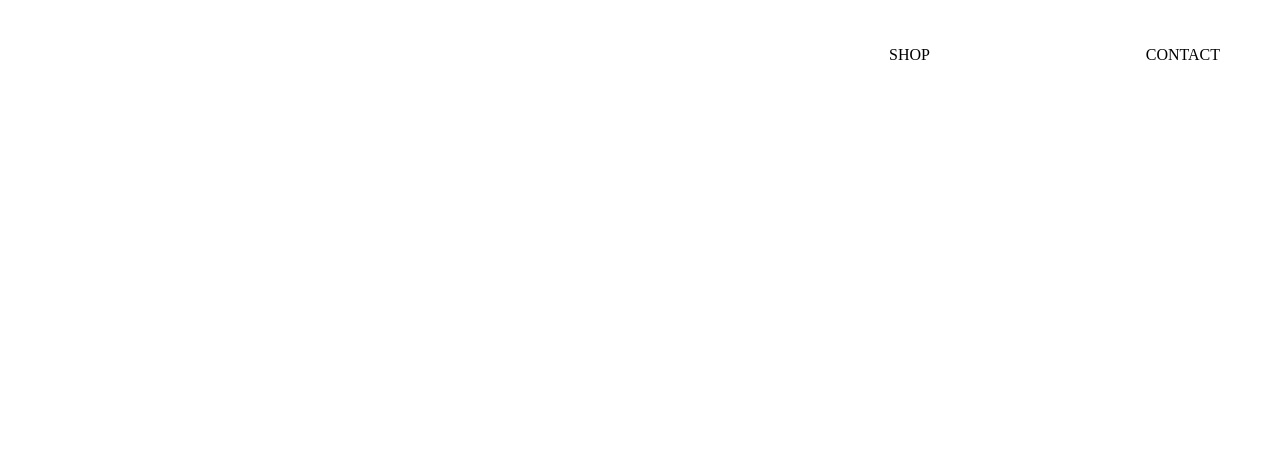
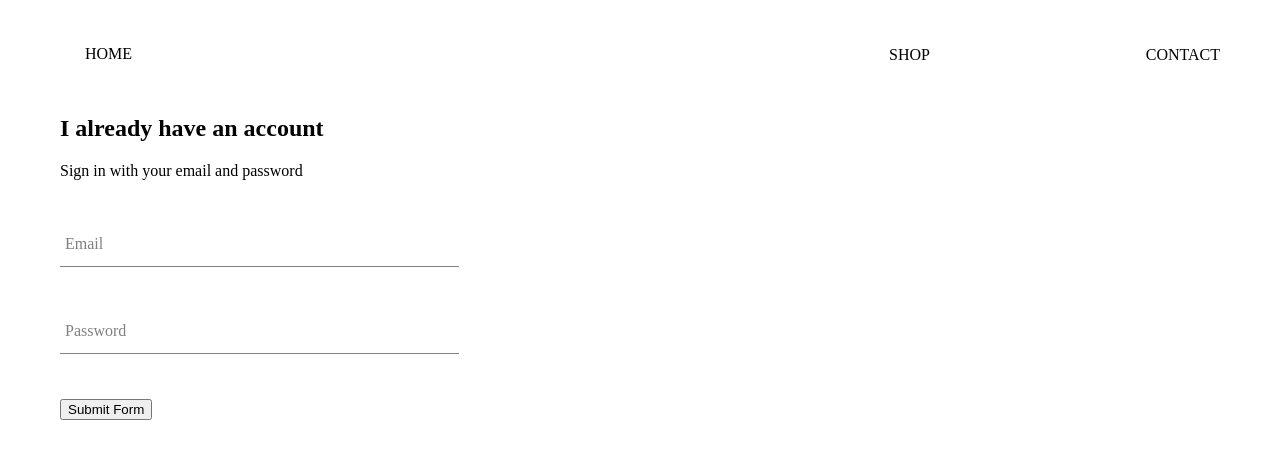
Before and after one commit to akslucky619/crown-clothing, a React (Create React App) app: page /signin in a window 1280 px wide. Shown: the top 458 px of the page. Built offline with nearby package versions, Linux system fonts and the light colour scheme.

Commit message:
add form component

```diff
--- a/src/App.js
+++ b/src/App.js
@@ -3,7 +3,8 @@ import { Switch, Route } from "react-router-dom";
 import "./App.css";
 import HomePage from "../src/pages/homepage/homepage.component";
 import ShopPage from "./pages/shop/shop.component";
-import Header from './components/header/header.component'
+import Header from "./components/header/header.component";
+import SignInAndSignUpPage from './pages/sign-in-and-sign-up/sign-in-and-sign-up'
 
 
 function App() {
@@ -13,6 +14,7 @@ function App() {
       <Switch>
         <Route exact path="/" component={HomePage} />
         <Route path="/shop" component={ShopPage} />
+        <Route path="/signin" component={SignInAndSignUpPage} />
       </Switch>
     </div>
   );
--- /dev/null
+++ b/src/components/form-input/form-input.component.js
@@ -0,0 +1,18 @@
+import React from "react";
+
+import "./form-input.styles.scss";
+
+const FormInput = ({ handleChange, label, ...otherProps }) => (
+  <div className="group">
+    <input className="form-input" onChange={handleChange} {...otherProps} />
+    {label ? (
+      <label
+        className={`${otherProps.value.length ? "shrink" : ""}form-input-label`}
+      >
+        {label}
+      </label>
+    ) : null}
+  </div>
+);
+
+export default FormInput;
--- /dev/null
+++ b/src/components/form-input/form-input.styles.scss
@@ -0,0 +1,54 @@
+$sub-color: grey;
+$main-color: black;
+
+@mixin shrinkLabel {
+  top: -14px;
+  font-size: 12px;
+  color: $main-color;
+}
+
+.group {
+  position: relative;
+  margin: 45px 0;
+
+  .form-input {
+    background: none;
+    background-color: white;
+    color: $sub-color;
+    font-size: 18px;
+    padding: 10px 10px 10px 5px;
+    display: block;
+    width: 100%;
+    border: none;
+    border-radius: 0;
+    border-bottom: 1px solid $sub-color;
+    margin: 25px 0;
+
+    &:focus {
+      outline: none;
+    }
+
+    &:focus ~ .form-input-label {
+      @include shrinkLabel();
+    }
+  }
+
+  input[type='password'] {
+    letter-spacing: 0.3em;
+  }
+
+  .form-input-label {
+    color: $sub-color;
+    font-size: 16px;
+    font-weight: normal;
+    position: absolute;
+    pointer-events: none;
+    left: 5px;
+    top: 10px;
+    transition: 300ms ease all;
+
+    &.shrink {
+      @include shrinkLabel();
+    }
+  }
+}
--- a/src/components/header/header.component.js
+++ b/src/components/header/header.component.js
@@ -1,7 +1,7 @@
 import React from "react";
 import { Link } from "react-router-dom";
 
-// import { ReactComponent as Logo } from '../header/crown.svg'
+// import { ReactComponent as Logo } from './crown.svg'
 
 import "./header.styles.scss";
 
@@ -9,6 +9,7 @@ const Header = () => (
   <div className="header">
     <Link className="logo-container" to="/">
       {/* <Logo className="logo" /> */}
+      HOME
     </Link>
     <div className="options">
       <Link className="options" to="/shop">
--- /dev/null
+++ b/src/components/sign-in/sign-in.component.js
@@ -0,0 +1,59 @@
+import React from "react";
+
+import "./sign-in.component.styles.scss";
+
+import FormInput from '../form-input/form-input.component'
+
+class SignIn extends React.Component {
+  constructor(props) {
+    super(props);
+
+    this.state = {
+      email: "",
+      password: ""
+    };
+  }
+
+  handleSubmit = e => {
+    e.preventDefault();
+
+    this.setState({ email: "", password: "" });
+  };
+
+  handleChange = e => {
+    const { value, name } = e.target;
+
+    this.setState({ [name]: value });
+  };
+
+  render() {
+    return (
+      <div className="sign-in">
+        <h2>I already have an account</h2>
+        <span>Sign in with your email and password</span>
+
+        <form onSubmit={this.handleSubmit}>
+          <FormInput
+            name="email"
+            type="email"
+            handleChange ={this.handleChange}
+            value={this.state.email}
+            required
+            label="Email"
+          />
+          <FormInput
+            name="password"
+            type="password"
+            value={this.state.password}
+            handleChange={this.handleChange}
+            required
+            label="Password"
+          />
+          <input type="submit" value="Submit Form" />
+        </form>
+      </div>
+    );
+  }
+}
+
+export default SignIn;
--- /dev/null
+++ b/src/components/sign-in/sign-in.component.styles.scss
@@ -0,0 +1,3 @@
+.sign-in {
+    width: 30vw;
+}
--- /dev/null
+++ b/src/pages/sign-in-and-sign-up/sign-in-and-sign-up.js
@@ -0,0 +1,13 @@
+import React from "react";
+
+import "./sign-in-and-sign-up.styles.scss";
+
+import SignIn from '../../components/sign-in/sign-in.component'
+
+const SignInAndSignUpPage = () => (
+  <div className="sign-in-and-sign-up">
+      <SignIn />
+  </div>
+);
+
+export default SignInAndSignUpPage;
```
Also changed, not shown: src/pages/sign-in-and-sign-up/sign-in-and-sign-up.styles.scss (added).
